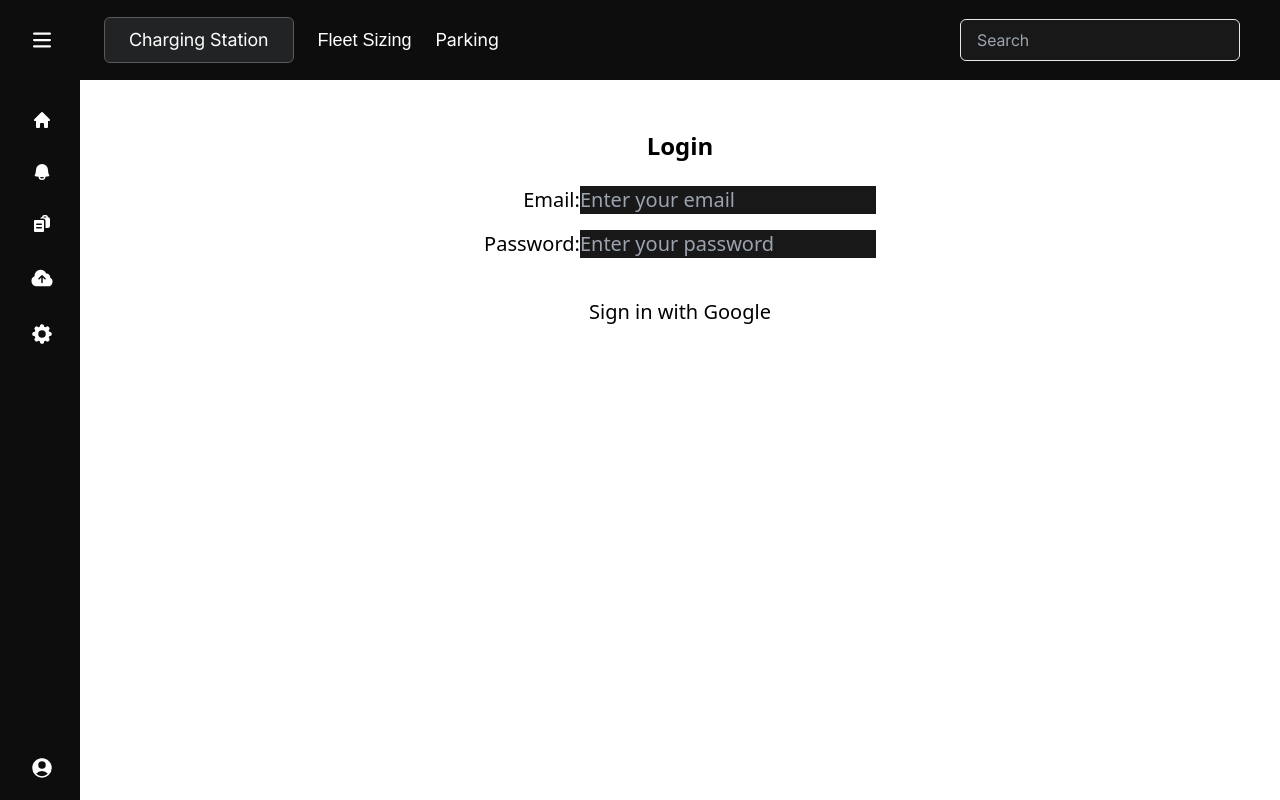
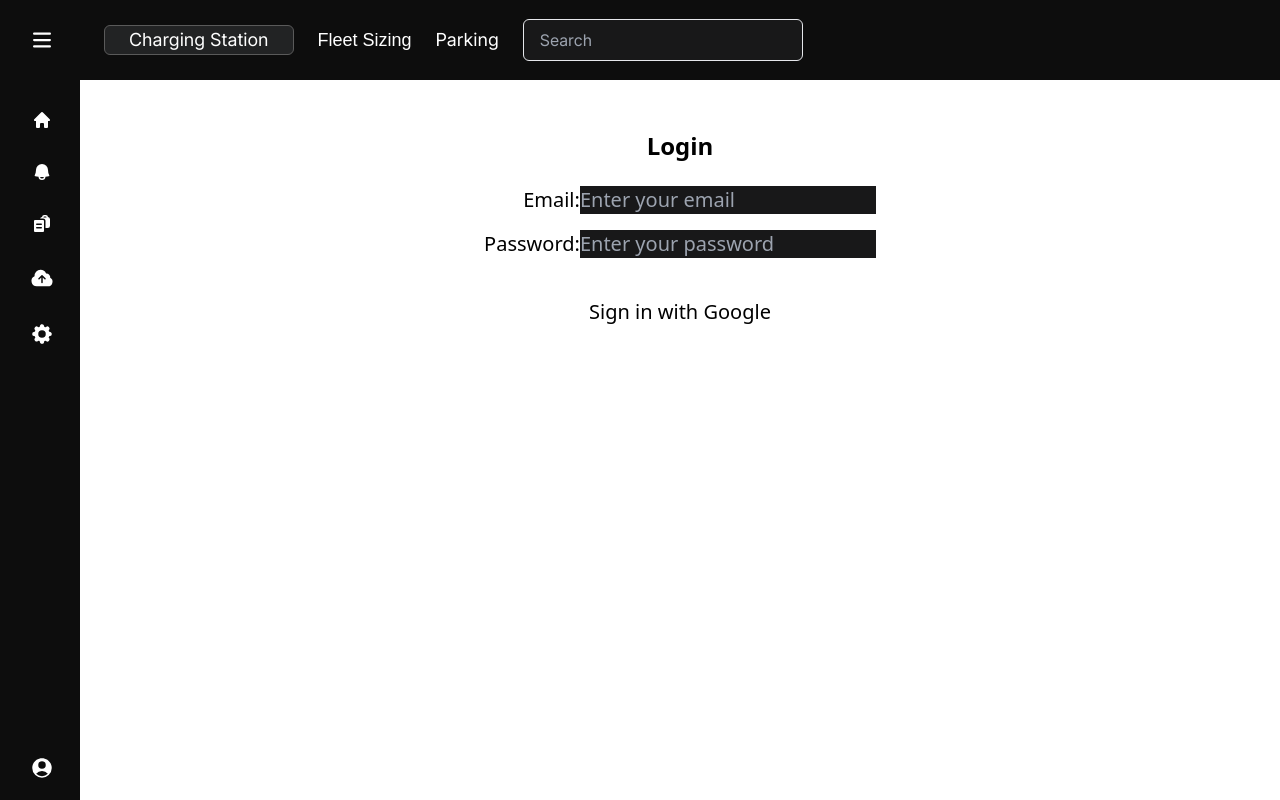
Before and after one commit to c-rose-g/Data-Visualization-Platform, a React (Vite) app in the folder data-viz-platform/: page / in a window 1280 px wide. Built offline with nearby package versions, Linux system fonts and the light colour scheme; a web font is replaced by a local one.

Commit message:
Update TopNav.tsx

```diff
--- a/data-viz-platform/src/components/layout/TopNav.tsx
+++ b/data-viz-platform/src/components/layout/TopNav.tsx
@@ -7,14 +7,14 @@ type HamburgerButtonProp = {
 
 export default function TopNav({sidebarOpen, onHamburgerClick }:HamburgerButtonProp) {
   return (
-    <header className="flex items-center h-20 bg-[#0d0d0d] text-white pt-[20px] pb-[20px] pl-[30px] -ml-[80px]">
+    <header className="flex items-center h-20 bg-[#0d0d0d] text-white  pl-[30px] -ml-[80px]">
       <HamburgerButton
       onClick={onHamburgerClick}
       aria-expanded={sidebarOpen}
       className="text-white "
       />
-      <nav id="top-nav-btns" className="flex gap-6 items-center pl-[50px] w-full ">
-        <a href="/charging" className="bg-[#222324] font-inter text-lg font-medium border border-[#5A5A5A] pt-2 pb-2 pr-6 pl-6 rounded-md">Charging Station</a>
+      <nav id="top-nav-btns" className="flex gap-6 items-center pl-[50px]">
+        <a href="/charging" className="bg-[#222324] font-inter text-lg font-medium border border-[#5A5A5A] pr-6 pl-6 rounded-md">Charging Station</a>
         <a href="/fleet" className="text-lg font-roobert font-medium">Fleet Sizing</a>
         <a href="/parking" className="font-inter font-medium text-lg">Parking</a>
         <div className="flex ml-auto pr-[40px]">
```
